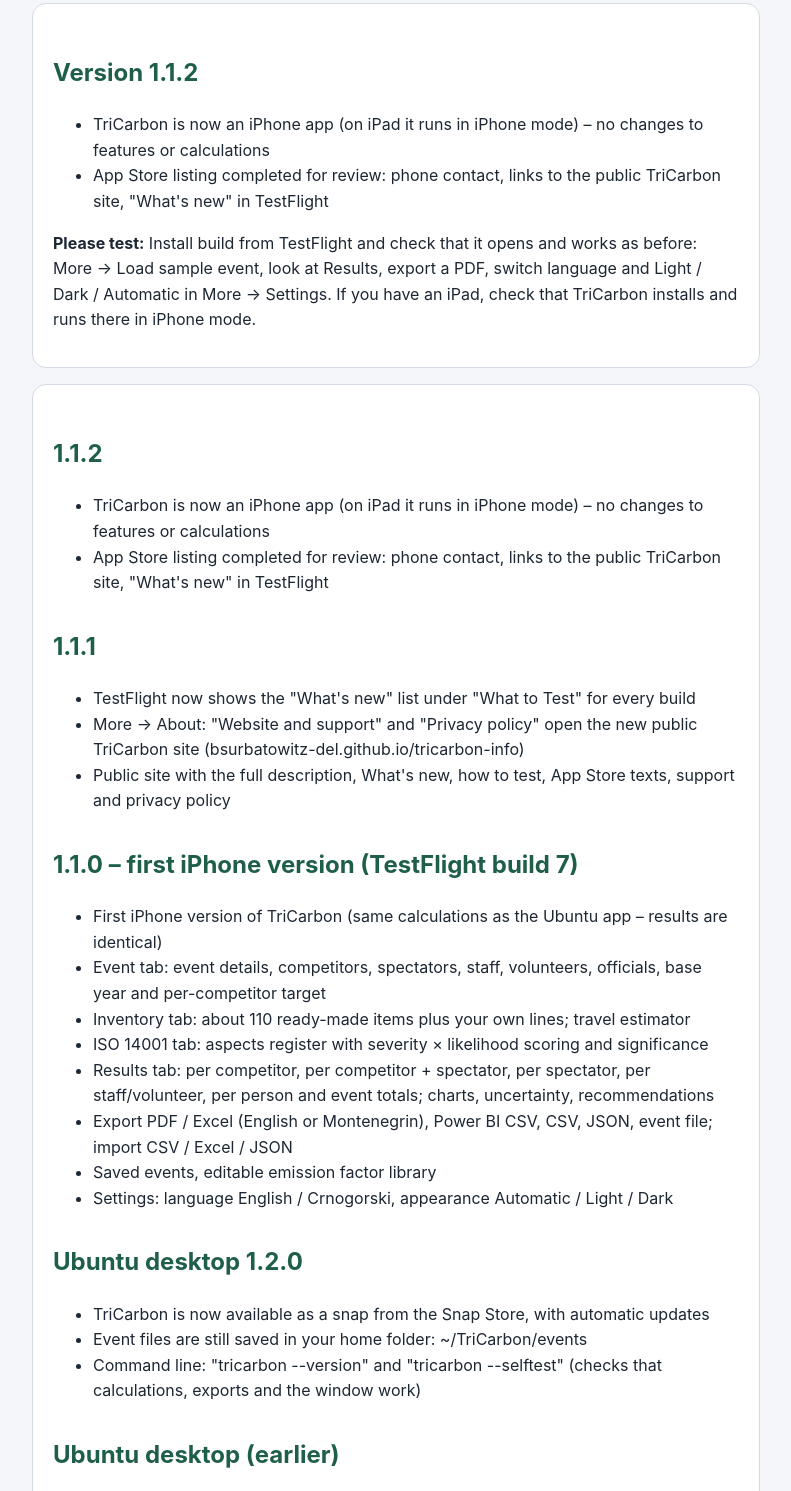
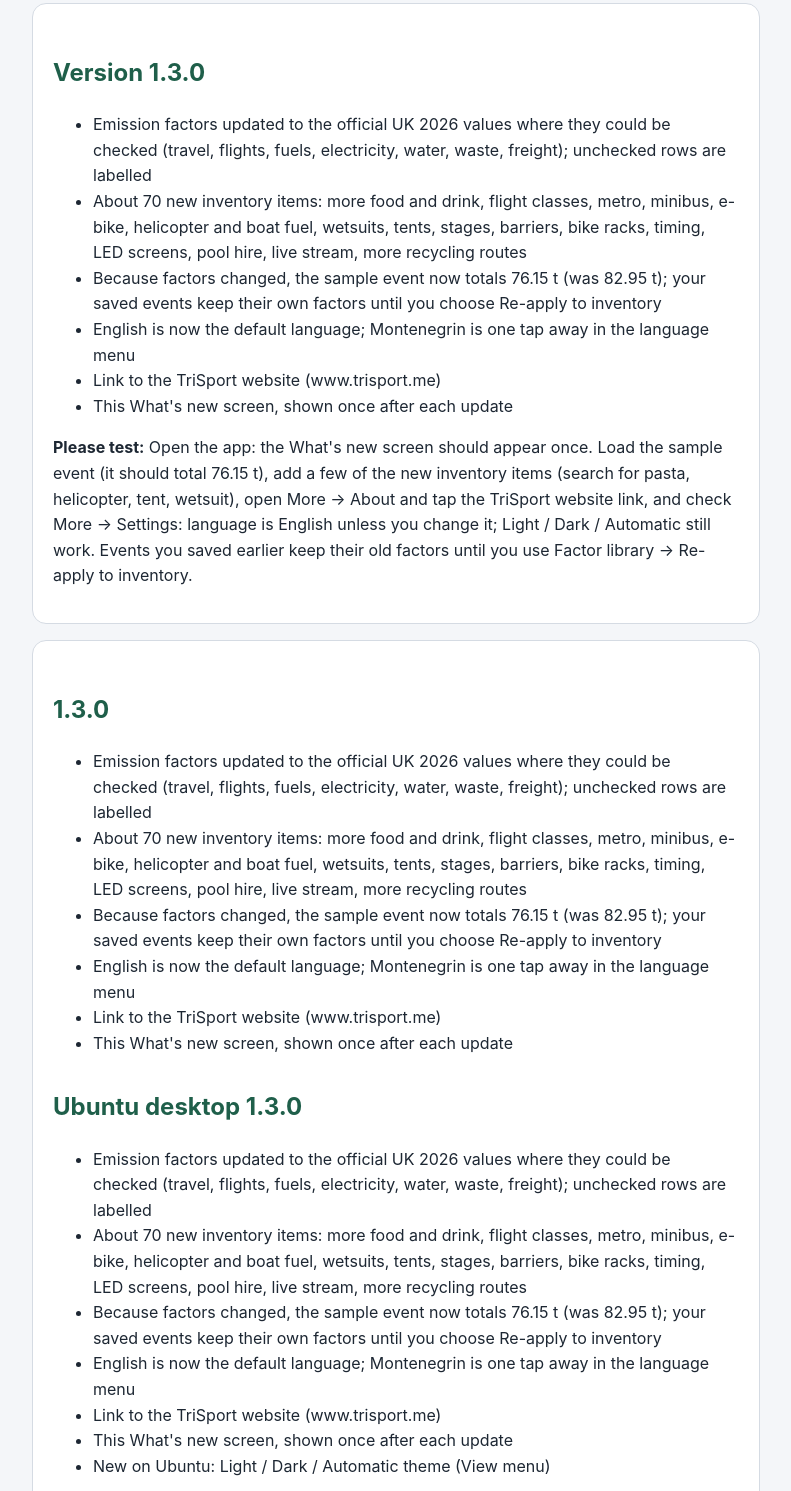
Before and after one commit to bsurbatowitz-del/tricarbon-info, a plain HTML site: page whats-new.html in a window 1280 px wide. Shown: the part 205-1696 px from the top of the page, without its empty margins (244-1035 px from the left). Drawn offline with Linux system fonts and the light colour scheme.

Commit message:
Version 1.3.0: What's new, description, changelog
Co-Authored-By: Claude Fable 5.2 <noreply@anthropic.com>
Claude-Session: https://claude.ai/code/session_01RAzPb98K6AK4DAtEjYiZ52

```diff
--- a/whats-new.html
+++ b/whats-new.html
@@ -1,11 +1,30 @@
 <!doctype html><html lang="en"><head><meta charset="utf-8"><meta name="viewport" content="width=device-width,initial-scale=1">
 <title>TriCarbon – What&#x27;s new</title><link rel="stylesheet" href="style.css"></head><body><main>
-<header><img src="icon.png" alt=""><div><h1>What&#x27;s new</h1><p class="sub">Version 1.1.2 and earlier versions</p></div></header>
+<header><img src="icon.png" alt=""><div><h1>What&#x27;s new</h1><p class="sub">Version 1.3.0 and earlier versions</p></div></header>
 <nav class="card"><a href="index.html">Home</a> · <a href="whats-new.html">What's new</a> · <a href="testing.html">How to test</a> ·
 <a href="app-store.html">App Store texts</a> · <a href="support.html">Support</a> · <a href="privacy.html">Privacy</a></nav>
-<div class="card"><h2>Version 1.1.2</h2><ul><li>TriCarbon is now an iPhone app (on iPad it runs in iPhone mode) – no changes to features or calculations</li><li>App Store listing completed for review: phone contact, links to the public TriCarbon site, &quot;What&#x27;s new&quot; in TestFlight</li></ul>
-<p><strong>Please test:</strong> Install build from TestFlight and check that it opens and works as before: More → Load sample event, look at Results, export a PDF, switch language and Light / Dark / Automatic in More → Settings. If you have an iPad, check that TriCarbon installs and runs there in iPhone mode.</p></div>
-<div class="card"><h2>1.1.2</h2>
+<div class="card"><h2>Version 1.3.0</h2><ul><li>Emission factors updated to the official UK 2026 values where they could be checked (travel, flights, fuels, electricity, water, waste, freight); unchecked rows are labelled</li><li>About 70 new inventory items: more food and drink, flight classes, metro, minibus, e-bike, helicopter and boat fuel, wetsuits, tents, stages, barriers, bike racks, timing, LED screens, pool hire, live stream, more recycling routes</li><li>Because factors changed, the sample event now totals 76.15 t (was 82.95 t); your saved events keep their own factors until you choose Re-apply to inventory</li><li>English is now the default language; Montenegrin is one tap away in the language menu</li><li>Link to the TriSport website (www.trisport.me)</li><li>This What&#x27;s new screen, shown once after each update</li></ul>
+<p><strong>Please test:</strong> Open the app: the What&#x27;s new screen should appear once. Load the sample event (it should total 76.15 t), add a few of the new inventory items (search for pasta, helicopter, tent, wetsuit), open More → About and tap the TriSport website link, and check More → Settings: language is English unless you change it; Light / Dark / Automatic still work. Events you saved earlier keep their old factors until you use Factor library → Re-apply to inventory.</p></div>
+<div class="card"><h2>1.3.0</h2>
+<ul>
+<li>Emission factors updated to the official UK 2026 values where they could be checked (travel, flights, fuels, electricity, water, waste, freight); unchecked rows are labelled</li>
+<li>About 70 new inventory items: more food and drink, flight classes, metro, minibus, e-bike, helicopter and boat fuel, wetsuits, tents, stages, barriers, bike racks, timing, LED screens, pool hire, live stream, more recycling routes</li>
+<li>Because factors changed, the sample event now totals 76.15 t (was 82.95 t); your saved events keep their own factors until you choose Re-apply to inventory</li>
+<li>English is now the default language; Montenegrin is one tap away in the language menu</li>
+<li>Link to the TriSport website (www.trisport.me)</li>
+<li>This What&#x27;s new screen, shown once after each update</li>
+</ul>
+<h2>Ubuntu desktop 1.3.0</h2>
+<ul>
+<li>Emission factors updated to the official UK 2026 values where they could be checked (travel, flights, fuels, electricity, water, waste, freight); unchecked rows are labelled</li>
+<li>About 70 new inventory items: more food and drink, flight classes, metro, minibus, e-bike, helicopter and boat fuel, wetsuits, tents, stages, barriers, bike racks, timing, LED screens, pool hire, live stream, more recycling routes</li>
+<li>Because factors changed, the sample event now totals 76.15 t (was 82.95 t); your saved events keep their own factors until you choose Re-apply to inventory</li>
+<li>English is now the default language; Montenegrin is one tap away in the language menu</li>
+<li>Link to the TriSport website (www.trisport.me)</li>
+<li>This What&#x27;s new screen, shown once after each update</li>
+<li>New on Ubuntu: Light / Dark / Automatic theme (View menu)</li>
+</ul>
+<h2>1.1.2</h2>
 <ul>
 <li>TriCarbon is now an iPhone app (on iPad it runs in iPhone mode) – no changes to features or calculations</li>
 <li>App Store listing completed for review: phone contact, links to the public TriCarbon site, &quot;What&#x27;s new&quot; in TestFlight</li>
```
Also changed, not shown: app-store.html (+2 -2 lines), index.html (+2 -2 lines), support.html (+1 -1 lines), testing.html (+2 -2 lines), 2 other files.
